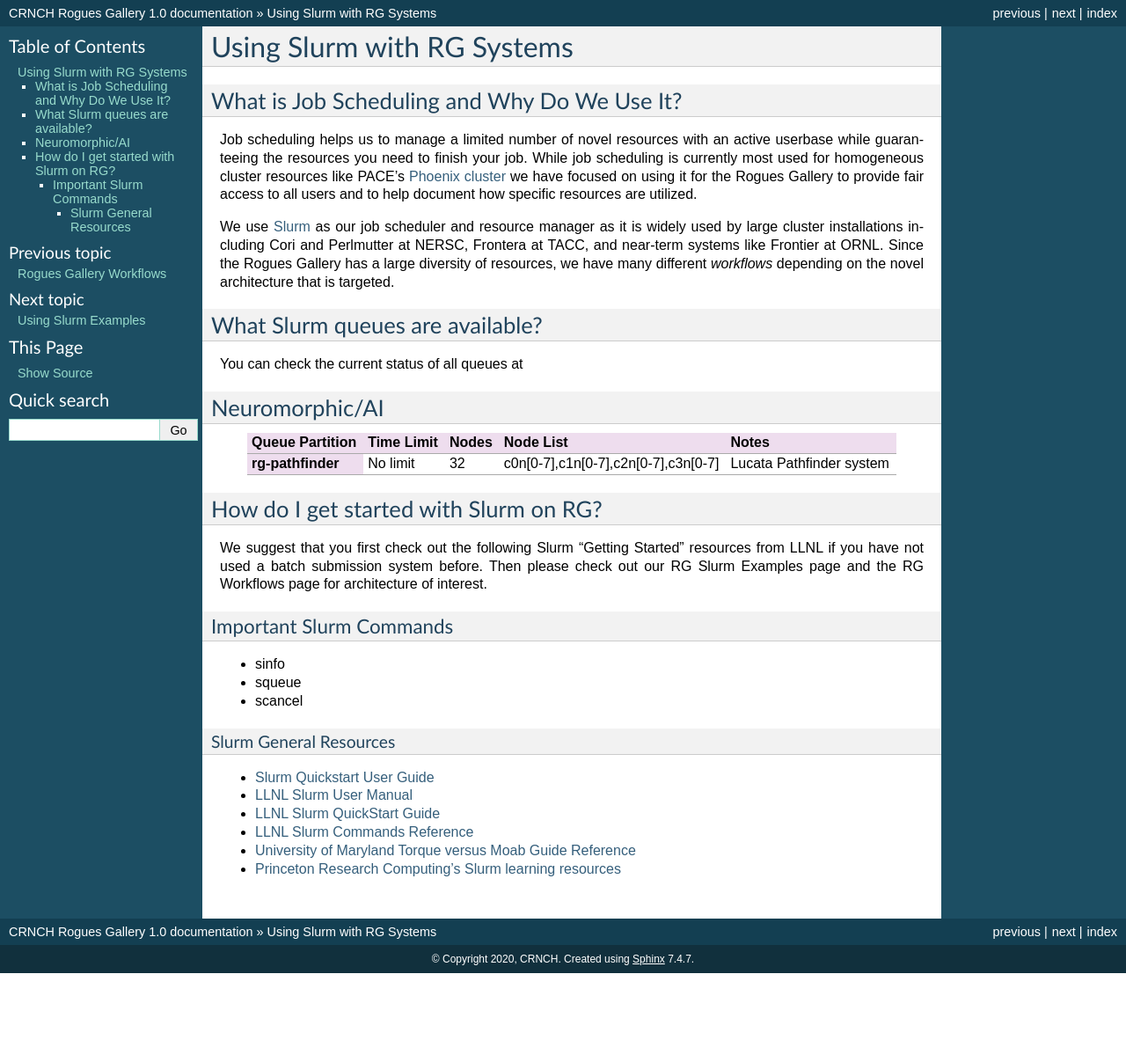
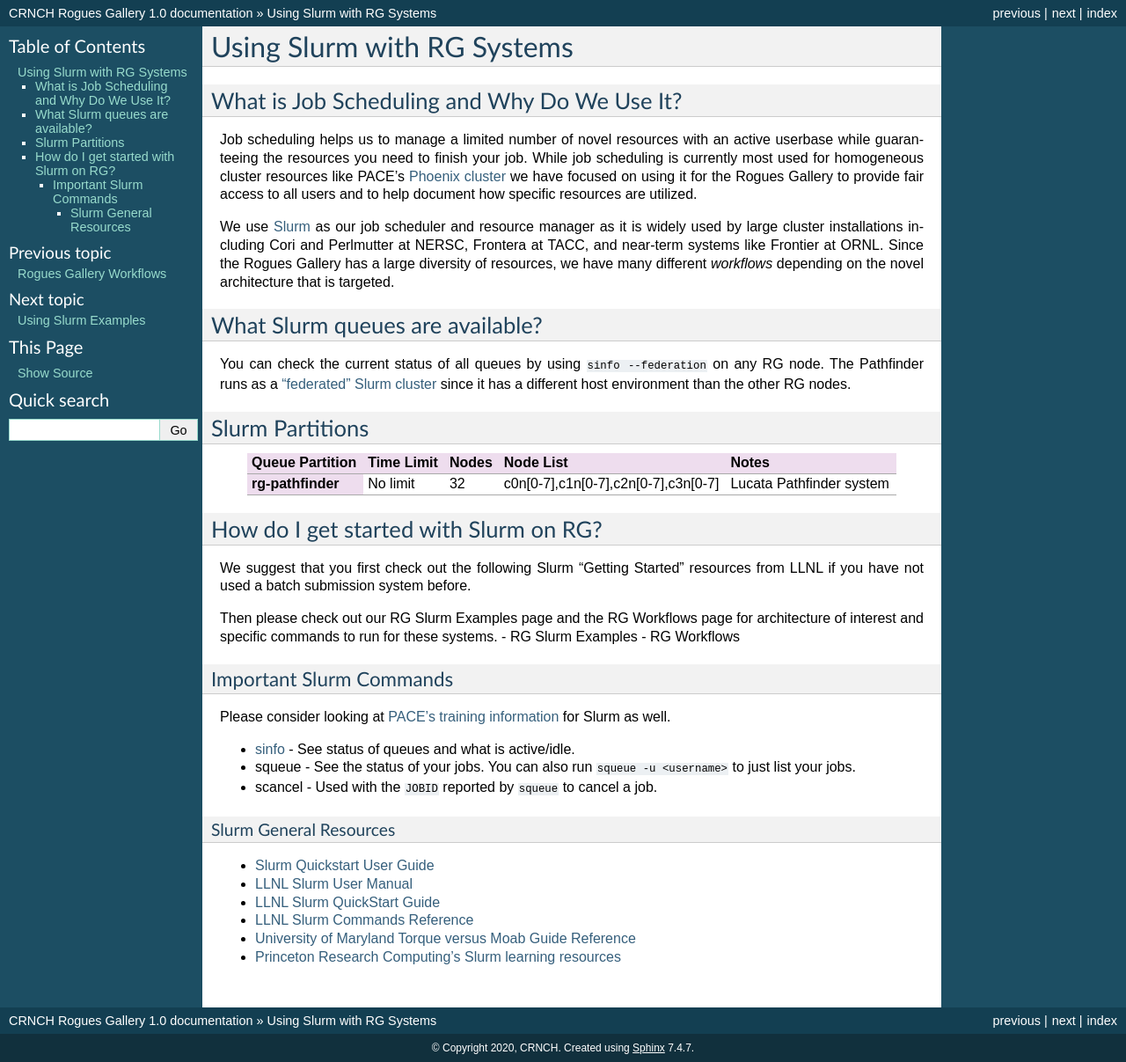
Before and after one commit to gt-crnch-rg/read-the-docs, a Sphinx documentation site: the page built from docs/general/using-slurm.rst, in a window 1280 px wide. Shown: the whole page at 88% size. Built offline with Sphinx 7.4.7, drawn with Linux system fonts in a browser that asks for light colours; pages that are not in the unit, such as notebooks, are missing from menus; before the commit the page ends 1106 px from its top, so only the background shows below that.

Commit message:
Update using-slurm.rst

```diff
--- a/docs/general/using-slurm.rst
+++ b/docs/general/using-slurm.rst
@@ -19,9 +19,9 @@
 What Slurm queues are available?
 --------------------------------
 
-You can check the current status of all queues at
+You can check the current status of all queues by using ``sinfo --federation`` on any RG node. The Pathfinder runs as a `"federated" Slurm cluster <https://slurm.schedmd.com/federation.html>`__ since it has a different host environment than the other RG nodes.
 
-Neuromorphic/AI
+Slurm Partitions
 --------------------
 .. list-table::
     :widths: auto
@@ -43,16 +43,20 @@
 How do I get started with Slurm on RG?
 --------------------------------
 We suggest that you first check out the following Slurm "Getting Started" resources from LLNL
-if you have not used a batch submission system before. Then please check out our RG Slurm Examples page
-and the RG Workflows page for architecture of interest.
+if you have not used a batch submission system before.
+
+Then please check out our RG Slurm Examples page and the RG Workflows page for architecture of interest and specific commands to run for these systems.
+- RG Slurm Examples
+- RG Workflows
 
 Important Slurm Commands
 ~~~~~~~~~~~~~~~~~~~~~~~~
 
-- sinfo
-- squeue
-- scancel
+Please consider looking at `PACE's training information <https://docs.pace.gatech.edu/training/slurm-orientation/>`__ for Slurm as well.
 
+- `sinfo <https://slurm.schedmd.com/sinfo.html>`__ - See status of queues and what is active/idle.
+- squeue - See the status of your jobs. You can also run ``squeue -u <username>`` to just list your jobs.
+- scancel - Used with the ``JOBID`` reported by ``squeue`` to cancel a job.
 
 
 Slurm General Resources
```
